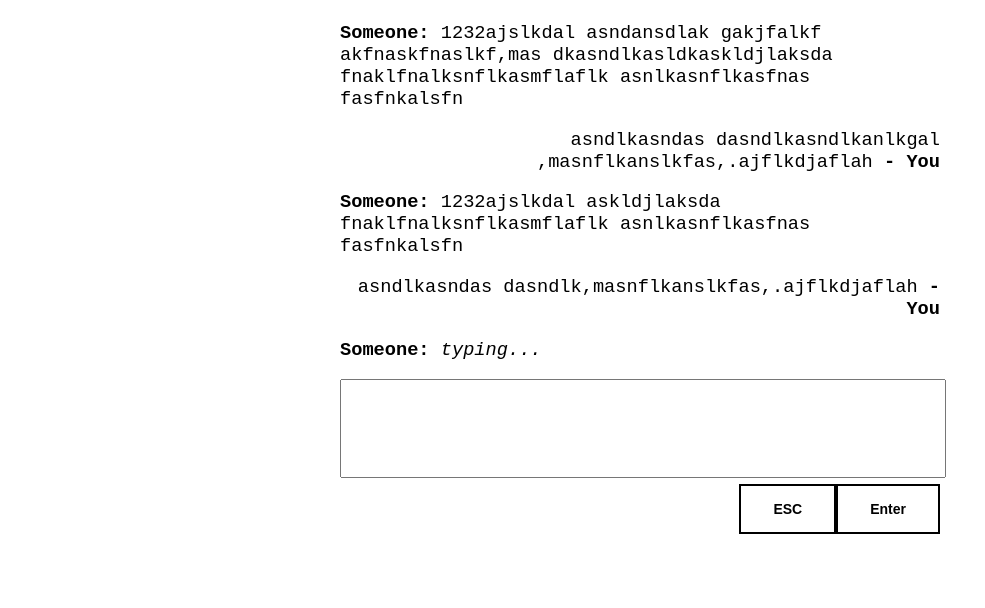
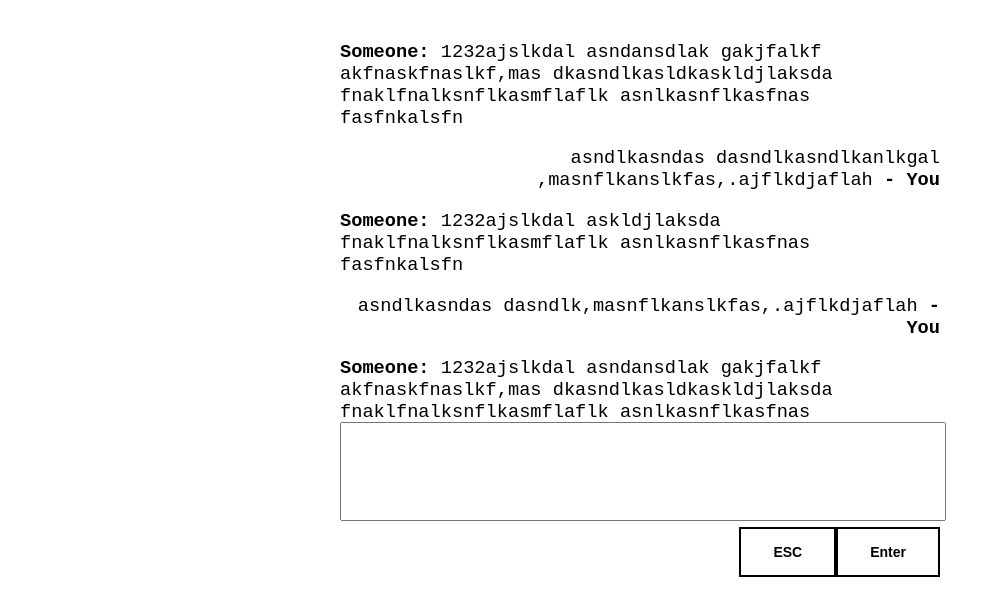
Before and after one commit to stleon/chatweb, a plain HTML site: page index.html in a window 1280 px wide. Shown: the part 153-761 px from the top of the page, without its empty margins (0-985 px from the left). Drawn offline with Linux system fonts and the light colour scheme; a script that the page names is missing.

Commit message:
message scrolling

```diff
--- a/css/main.css
+++ b/css/main.css
@@ -82,6 +82,11 @@ audio {
     color: white;
 }
 
+#messages {
+    width: 100%;
+    height:400px;
+    overflow: auto;
+}
 
 .you {
     text-align: right;
--- a/index.html
+++ b/index.html
@@ -29,17 +29,21 @@
     <div id="container">
       <h1><button id="find" onclick="document.getElementById('sound1').play();">Find</button> someone</h1>
 
-
+      <div id="messages">
       <p class="stranger"><b>Someone:</b> 1232ajslkdal asndansdlak gakjfalkf akfnaskfnaslkf,mas dkasndlkasldkaskldjlaksda fnaklfnalksnflkasmflaflk asnlkasnflkasfnas fasfnkalsfn</p>
       <p class="you">asndlkasndas dasndlkasndlkanlkgal ,masnflkanslkfas,.ajflkdjaflah <b>- You</b> </p>
       <p class="stranger"><b>Someone:</b> 1232ajslkdal askldjlaksda fnaklfnalksnflkasmflaflk asnlkasnflkasfnas fasfnkalsfn</p>
       <p class="you">asndlkasndas dasndlk,masnflkanslkfas,.ajflkdjaflah <b>- You</b> </p>
-
+      <p class="stranger"><b>Someone:</b> 1232ajslkdal asndansdlak gakjfalkf akfnaskfnaslkf,mas dkasndlkasldkaskldjlaksda fnaklfnalksnflkasmflaflk asnlkasnflkasfnas fasfnkalsfn</p>
+      <p class="you">asndlkasndas dasndlkasndlkanlkgal ,masnflkanslkfas,.ajflkdjaflah <b>- You</b> </p>
+      <p class="stranger"><b>Someone:</b> 1232ajslkdal askldjlaksda fnaklfnalksnflkasmflaflk asnlkasnflkasfnas fasfnkalsfn</p>
+      <p class="you">asndlkasndas dasndlk,masnflkanslkfas,.ajflkdjaflah <b>- You</b> </p>
       <p class="stranger"><b>Someone:</b> <i>typing...</i></p>
+      </div>
       <textarea id="input_message" rows="3"></textarea>
 
-      <button id="enter">Enter</button>
-      <button id="esc">ESC</button>
+      <button id="enter" onclick="document.getElementById('sound1').play();">Enter</button>
+      <button id="esc" onclick="document.getElementById('sound1').play();">ESC</button>
 
     </div>
 
```
